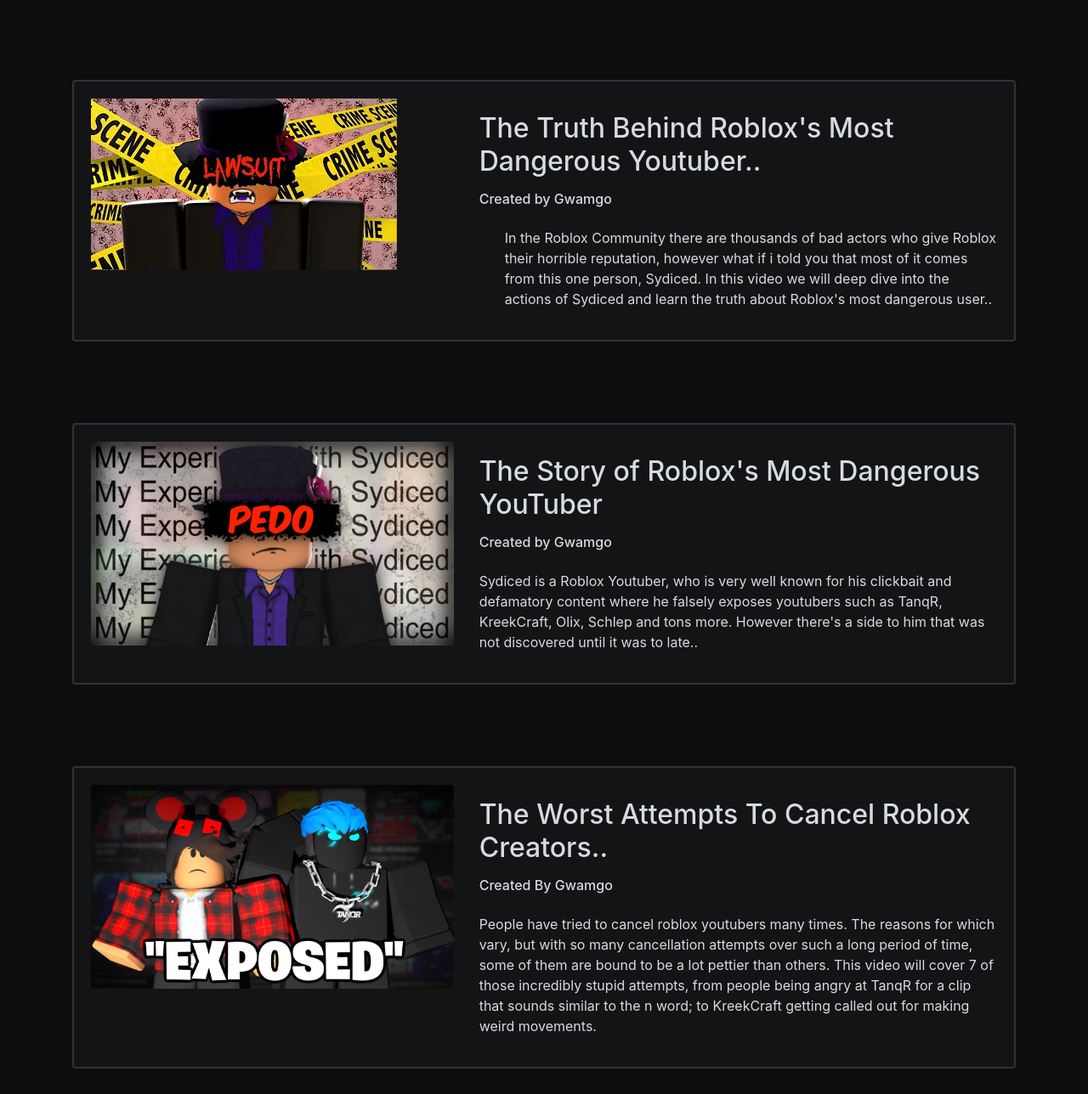
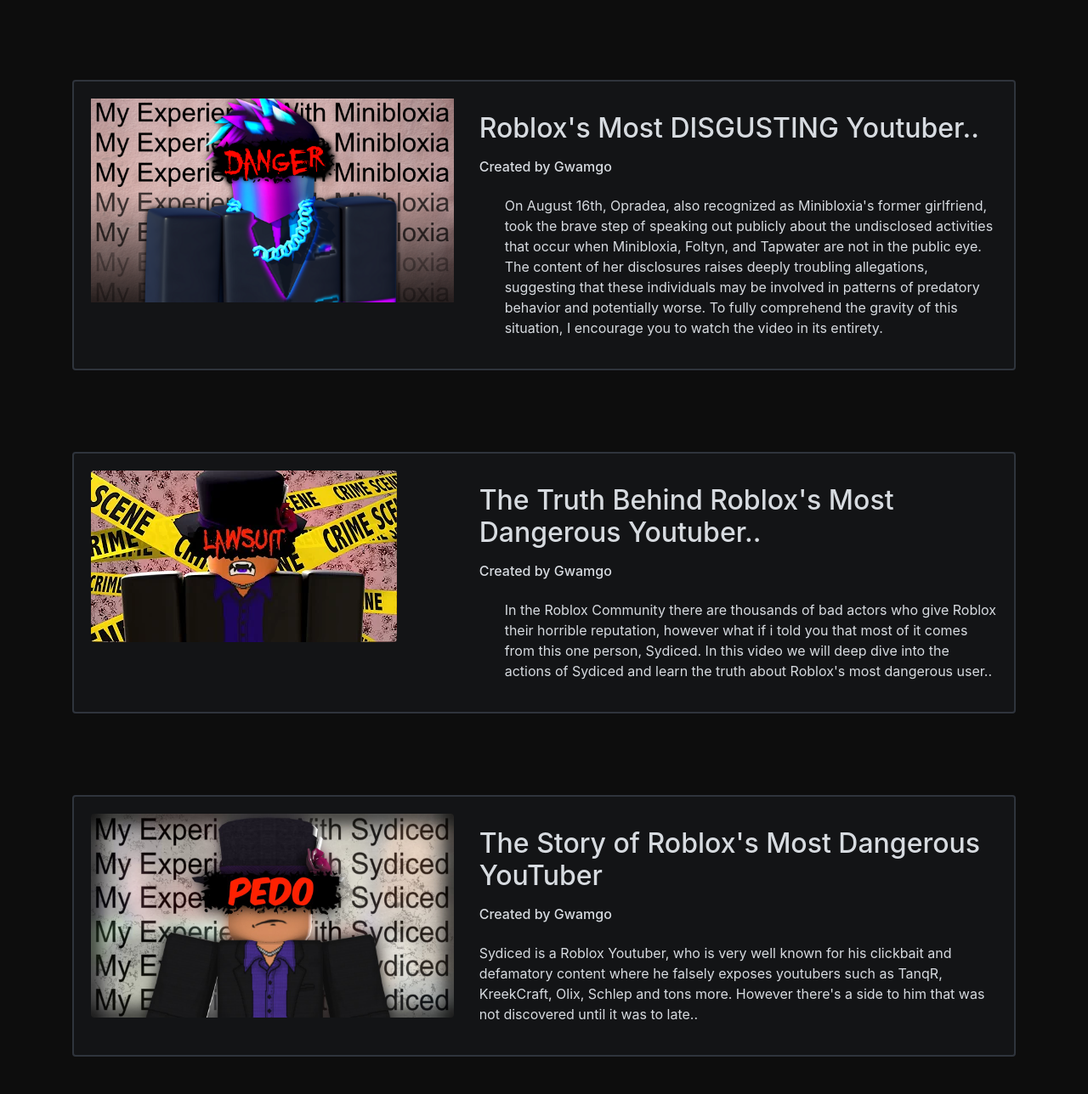
Before and after one commit to passtheweed/wuhuh, a plain HTML site: page index.html in a window 1280 px wide. Shown: the part 692-1980 px from the top of the page at 85% size. Drawn offline with nearby package versions, Linux system fonts and the light colour scheme.

Commit message:
Update index.html

```diff
--- a/index.html
+++ b/index.html
@@ -982,10 +982,41 @@
                     <div class="row">
                      <div class="col-auto col-lg-5 mb-4 mb-lg-0">
                      <a href="https://youtu.be/Yk_nrvkiky8?si=HPMsQ9sHSnrevrFg" target="_blank">
-                    <img src="./gwamgo_files/hq720.jpg" class="index-card-image" loading="lazy">
+                    <img src="./gwamgo_files/image.png" class="index-card-image" loading="lazy">
                     </a>
                   </div>
 
+                        <div class="col">
+
+
+                            <h2 class="mt-3">Roblox's Most DISGUSTING Youtuber..</h2>
+                            <p class="h6 mt-3">Created by Gwamgo</p>
+
+                            <ul class="list-style-none mt-4">
+                                <li class="d-flex align-items-center mb-2">
+                                    <svg class="svg-inline--fa fa-check-circle fa-w-16 fa-fw fa-sm text-primary mr-3" aria-hidden="true" focusable="false" data-prefix="fa" data-icon="check-circle" role="img" xmlns="http://www.w3.org/2000/svg" viewBox="0 0 512 512" data-fa-i2svg=""></svg><!-- <i class="fa fa-fw fa-sm fa-check-circle text-primary mr-3"></i> Font Awesome fontawesome.com -->
+                                    <div>On August 16th, Opradea, also recognized as Minibloxia's former girlfriend, took the brave step of speaking out publicly about the undisclosed activities that occur when Minibloxia, Foltyn, and Tapwater are not in the public eye. The content of her disclosures raises deeply troubling allegations, suggesting that these individuals may be involved in patterns of predatory behavior and potentially worse. To fully comprehend the gravity of this situation, I encourage you to watch the video in its entirety.</div>
+                                </li>
+
+
+
+                            </ul>
+                        </div>
+                    </div>
+                </div>
+            </div>
+        </div>
+
+
+        <div class="container mt-8">
+            <div class="card">
+                <div class="card-body">
+                    <div class="row">
+                        <div class="col-auto col-lg-5 mb-4 mb-lg-0">
+        <a href="https://youtu.be/qw2hY2A4AJ0?si=Y9EnYEpd-dZCpos2" target="_blank">
+       <img src="./gwamgo_files/hq720.jpg" class="index-card-image rounded" loading="lazy">
+      </a>
+  </div>
                         <div class="col">
 
 
@@ -1013,52 +1044,21 @@
                 <div class="card-body">
                     <div class="row">
                         <div class="col-auto col-lg-5 mb-4 mb-lg-0">
-        <a href="https://youtu.be/qw2hY2A4AJ0?si=Y9EnYEpd-dZCpos2" target="_blank">
-       <img src="./gwamgo_files/maxresdefault.jpg" class="index-card-image rounded" loading="lazy">
-      </a>
-  </div>
+                       <a href="https://youtu.be/kC9BipJuKdc?si=m5TYkJtsc8FbnDl_" target="_blank">
+                      <img src="./gwamgo_files/maxresdefault.jpg" class="index-card-image rounded" loading="lazy">
+                    </a>
+                  </div>
+
                         <div class="col">
 
 
-                            <h2 class="mt-3">The Story of Roblox's Most Dangerous YouTuber</h2>
+                             <h2 class="mt-3">The Story of Roblox's Most Dangerous YouTuber</h2>
                             <p class="h6 mt-3">Created by Gwamgo</p>
 
                             <ul class="list-style-none mt-4">
                                 <li class="d-flex align-items-center mb-2">
                                     <!-- <i class="fa fa-fw fa-sm fa-check-circle text-primary mr-3"></i> Font Awesome fontawesome.com -->
                                     <div>Sydiced is a Roblox Youtuber, who is very well known for his clickbait and defamatory content where he falsely exposes youtubers such as TanqR, KreekCraft, Olix, Schlep and tons more. However there's a side to him that was not discovered until it was to late..</div>
-                                </li>
-
-
-
-                            </ul>
-                        </div>
-                    </div>
-                </div>
-            </div>
-        </div>
-
-
-        <div class="container mt-8">
-            <div class="card">
-                <div class="card-body">
-                    <div class="row">
-                        <div class="col-auto col-lg-5 mb-4 mb-lg-0">
-                       <a href="https://youtu.be/kC9BipJuKdc?si=m5TYkJtsc8FbnDl_" target="_blank">
-                      <img src="./gwamgo_files/maxresdefault_1.jpg" class="index-card-image rounded" loading="lazy">
-                    </a>
-                  </div>
-
-                        <div class="col">
-
-
-                            <h2 class="mt-3">The Worst Attempts To Cancel Roblox Creators..</h2>
-                            <p class="h6 mt-3">Created By Gwamgo</p>
-
-                            <ul class="list-style-none mt-4">
-                                <li class="d-flex align-items-center mb-2">
-                                    <!-- <i class="fa fa-fw fa-sm fa-check-circle text-primary mr-3"></i> Font Awesome fontawesome.com -->
-                                    <div>People have tried to cancel roblox youtubers many times. The reasons for which vary, but with so many cancellation attempts over such a long period of time, some of them are bound to be a lot pettier than others. This video will cover 7 of those incredibly stupid attempts, from people being angry at TanqR for a clip that sounds similar to the n word; to KreekCraft getting called out for making weird movements.</div>
                                 </li>
 
 
@@ -1173,8 +1173,8 @@
         })
     </script>
 
-    <script src="https://cdn.commoninja.com/sdk/latest/commonninja.js" defer></script>
-<div class="commonninja_component pid-81201e25-3b87-49b1-8e3f-76ad502f3108"></div>
+<script src="https://cdn.commoninja.com/sdk/latest/commonninja.js" defer></script>
+<div class="commonninja_component pid-8626bb2a-83d5-4387-b128-b04120a08712"></div>
 
 </body>
 </html>
```
